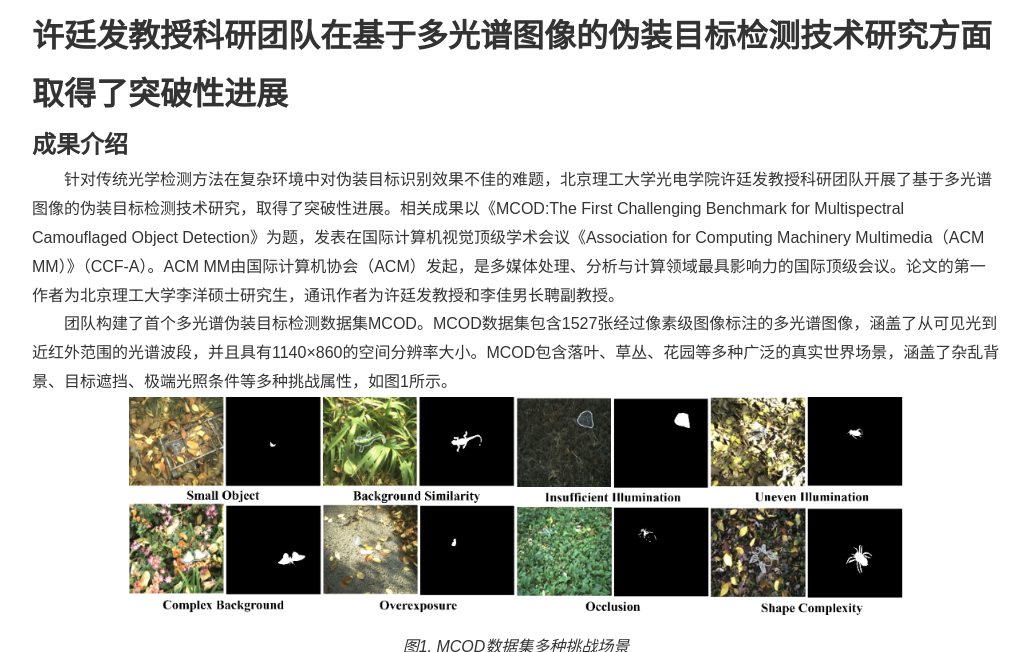
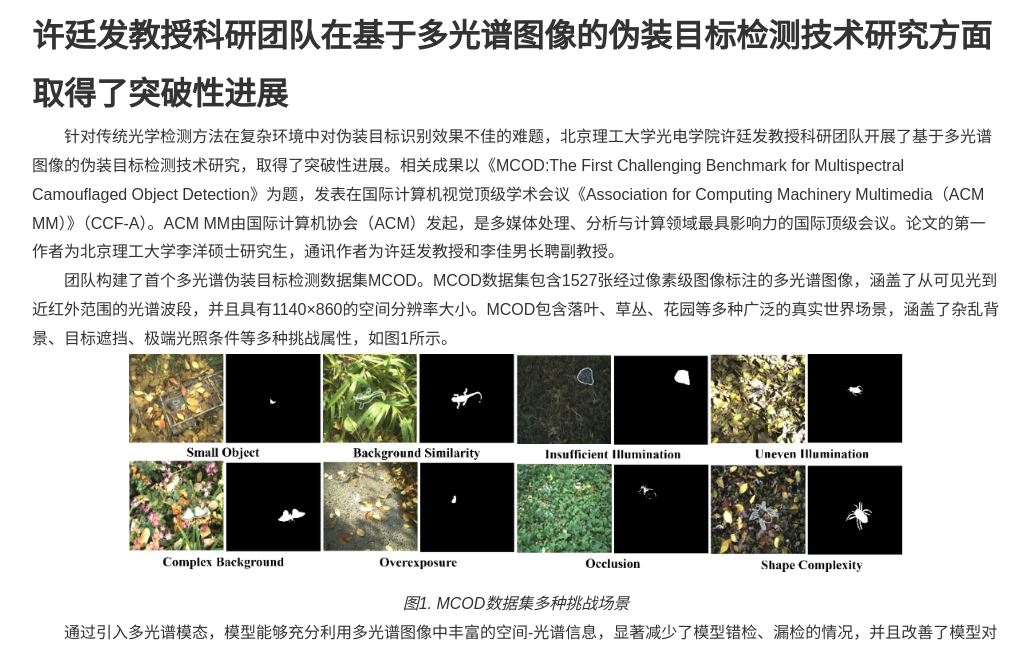
Before and after one commit to SUIQW/newtest1.github.io, a Jekyll site: the page built from _posts/2025-10-27-MCOD.markdown, in a window 1280 px wide and 900 px high, scrolled down 1150 px, cut to the strip 129-781 px from the top of the window. Shown: the whole strip, without its empty margins (124-1154 px from the left). Built offline with Jekyll 4.4.1, drawn with Linux system fonts in a browser that asks for light colours.

Commit message:
Update 2025-10-27-MCOD.markdown

```diff
--- a/_posts/2025-10-27-MCOD.markdown
+++ b/_posts/2025-10-27-MCOD.markdown
@@ -9,7 +10,6 @@ categories: [result, CV, benchmark, 多光谱, 伪装目标检测]  # 分类标
 
 # 许廷发教授科研团队在基于多光谱图像的伪装目标检测技术研究方面取得了突破性进展
 
-## 成果介绍
 &emsp;&emsp;针对传统光学检测方法在复杂环境中对伪装目标识别效果不佳的难题，北京理工大学光电学院许廷发教授科研团队开展了基于多光谱图像的伪装目标检测技术研究，取得了突破性进展。相关成果以《MCOD:The First Challenging Benchmark for Multispectral Camouflaged Object Detection》为题，发表在国际计算机视觉顶级学术会议《Association for Computing Machinery Multimedia（ACM MM）》（CCF-A）。ACM MM由国际计算机协会（ACM）发起，是多媒体处理、分析与计算领域最具影响力的国际顶级会议。论文的第一作者为北京理工大学李洋硕士研究生，通讯作者为许廷发教授和李佳男长聘副教授。<br>
 &emsp;&emsp;团队构建了首个多光谱伪装目标检测数据集MCOD。MCOD数据集包含1527张经过像素级图像标注的多光谱图像，涵盖了从可见光到近红外范围的光谱波段，并且具有1140×860的空间分辨率大小。MCOD包含落叶、草丛、花园等多种广泛的真实世界场景，涵盖了杂乱背景、目标遮挡、极端光照条件等多种挑战属性，如图1所示。<br>
 <center>
```
Also changed, not shown: other parts of _posts/2025-10-27-MCOD.markdown (+1 -0 lines).
